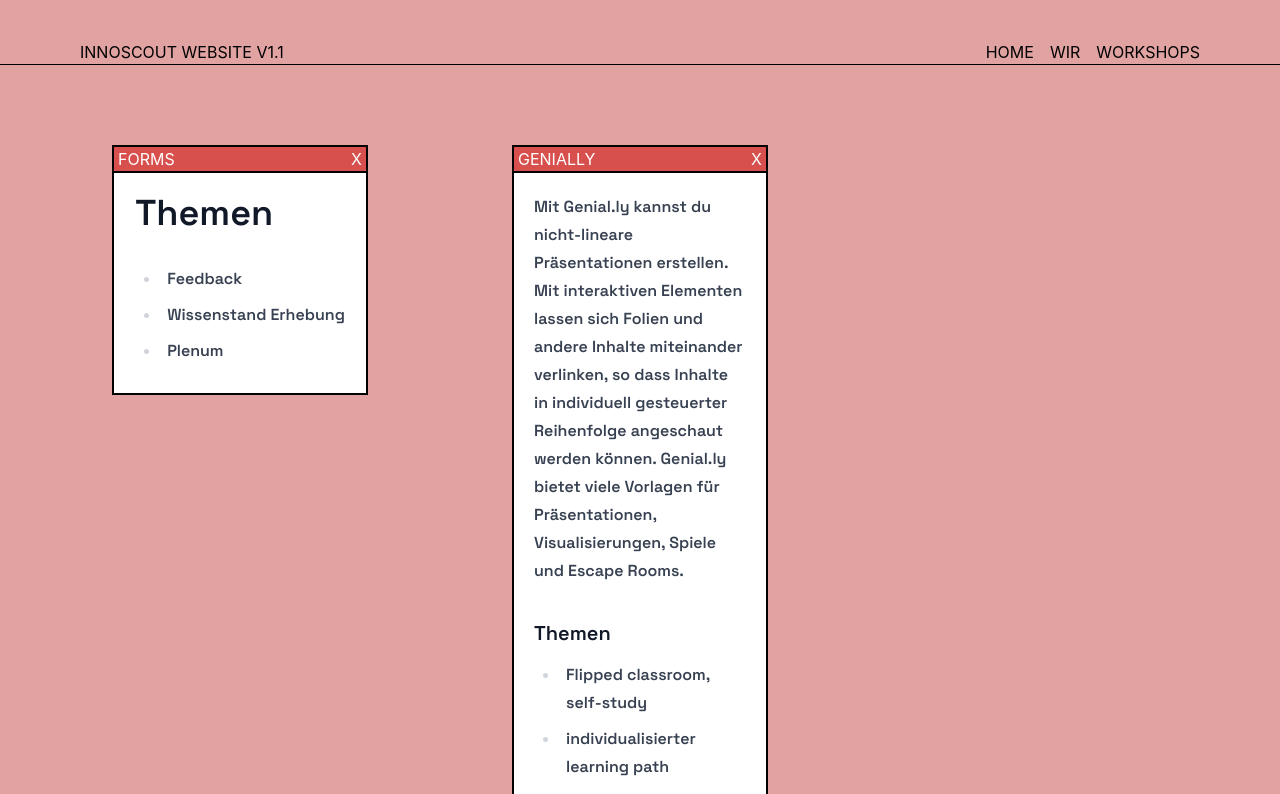
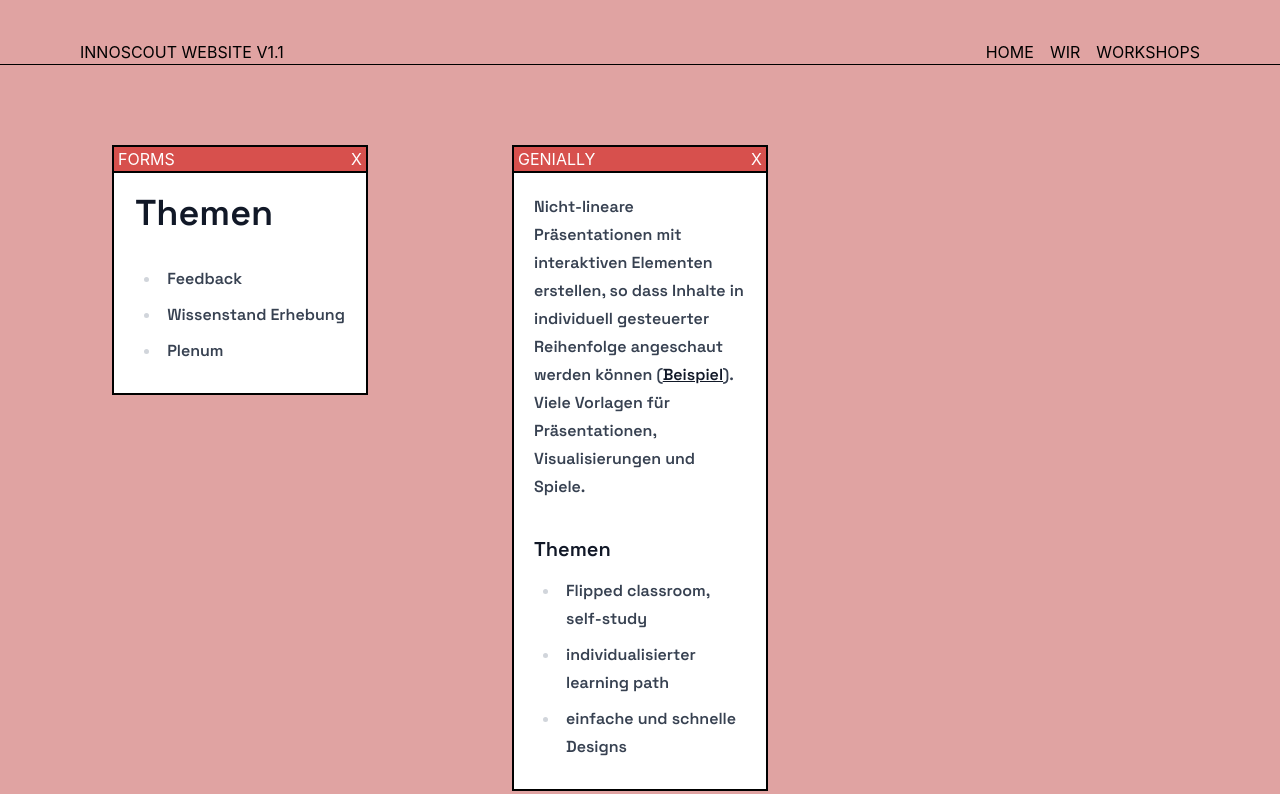
Before and after one commit to kirchenfeld/kirchenfeld.github.io, a Next.js app: page /workshops in a window 1280 px wide. Shown: the top 794 px of the page. Built offline with nearby package versions, Linux system fonts and the light colour scheme.

Commit message:
chore: update text
shortened the description of Genial.ly-Workshop. Link to sample Genial.ly-presentation

```diff
--- a/pages/workshops/index.mdx
+++ b/pages/workshops/index.mdx
@@ -19,7 +19,7 @@
     <Card title='Genially'>
         <Column>
             <Markdown>
-            Mit Genial.ly kannst du nicht-lineare Präsentationen erstellen. Mit interaktiven Elementen lassen sich Folien und andere Inhalte miteinander verlinken, so dass Inhalte in individuell gesteuerter Reihenfolge angeschaut werden können. Genial.ly bietet viele Vorlagen für Präsentationen, Visualisierungen, Spiele und Escape Rooms.
+            Nicht-lineare Präsentationen mit interaktiven Elementen erstellen, so dass Inhalte in individuell gesteuerter Reihenfolge angeschaut werden können ([Beispiel](https://view.genial.ly/620bb0fa7a6e8a0018dfe470/guide-tools-we-like)). Viele Vorlagen für Präsentationen, Visualisierungen und Spiele.
             ### Themen
             - Flipped classroom, self-study
             - individualisierter learning path
```
